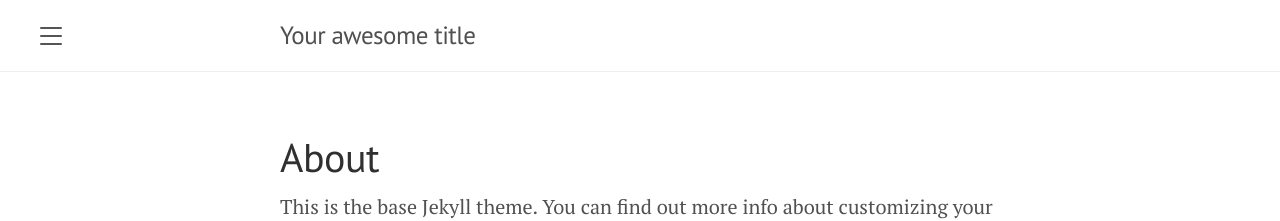
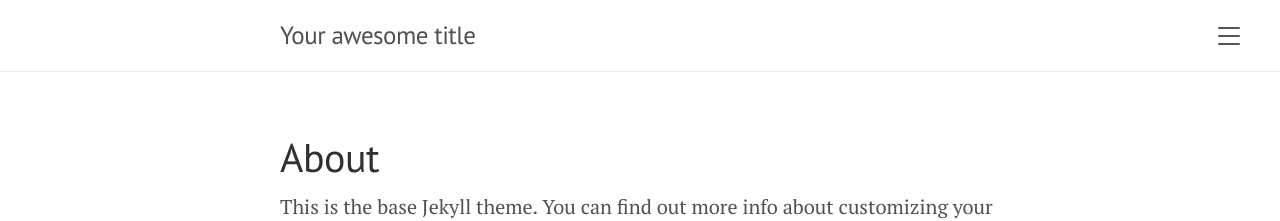
Before and after one commit to jack-walton/jack-walton.github.io, a Jekyll site: the page built from about.markdown, in a window 1280 px wide. Shown: the top 221 px of the page. Built offline with Jekyll 4.4.1, drawn with Linux system fonts in a browser that asks for light colours.

Commit message:
Reverse layout

```diff
--- a/_layouts/default.html
+++ b/_layouts/default.html
@@ -3,7 +3,8 @@
 
   {% include head.html %}
 
-  <body>
+  <body class="
+  layout-reverse">
 
     {% include sidebar.html %}
 
```
